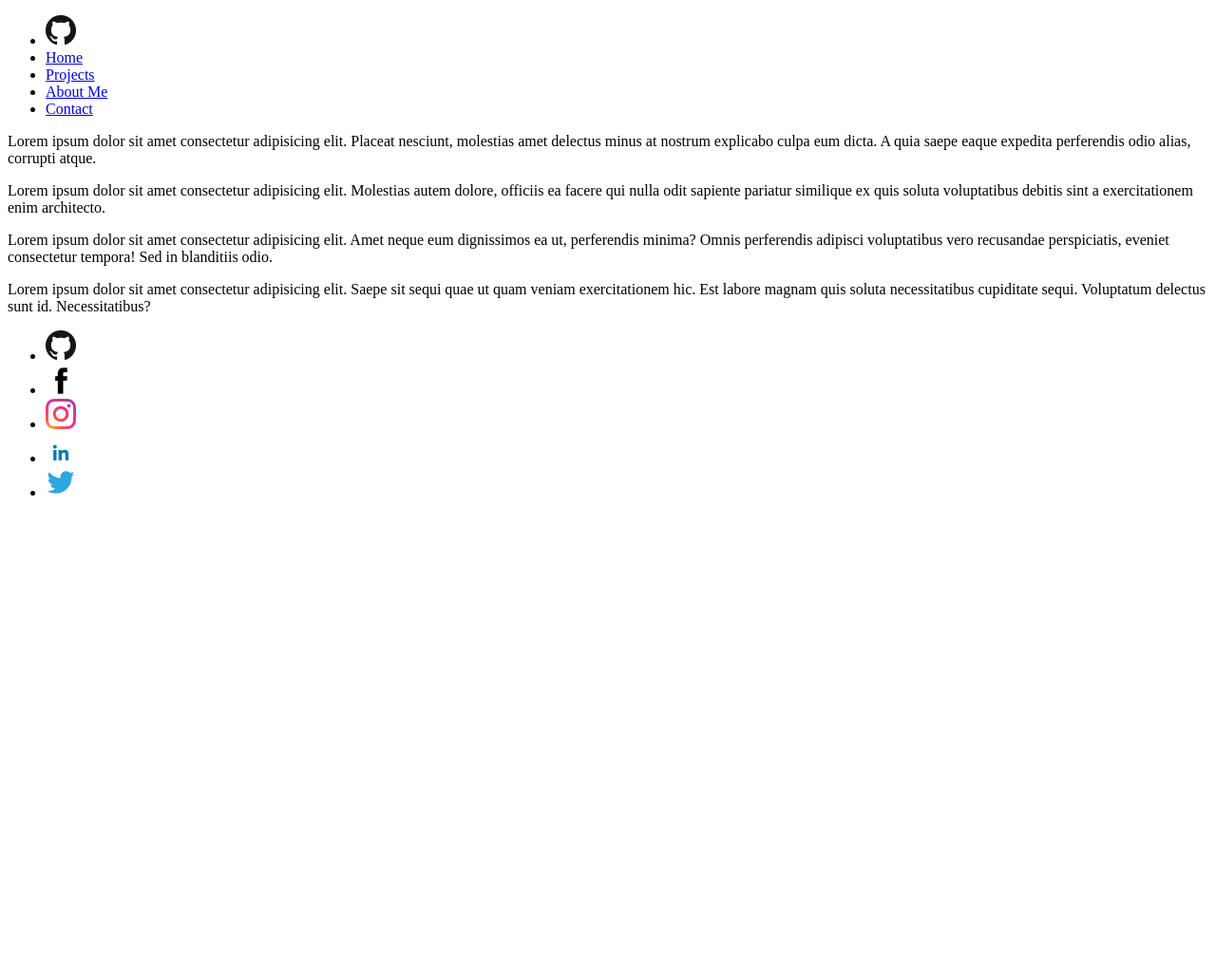
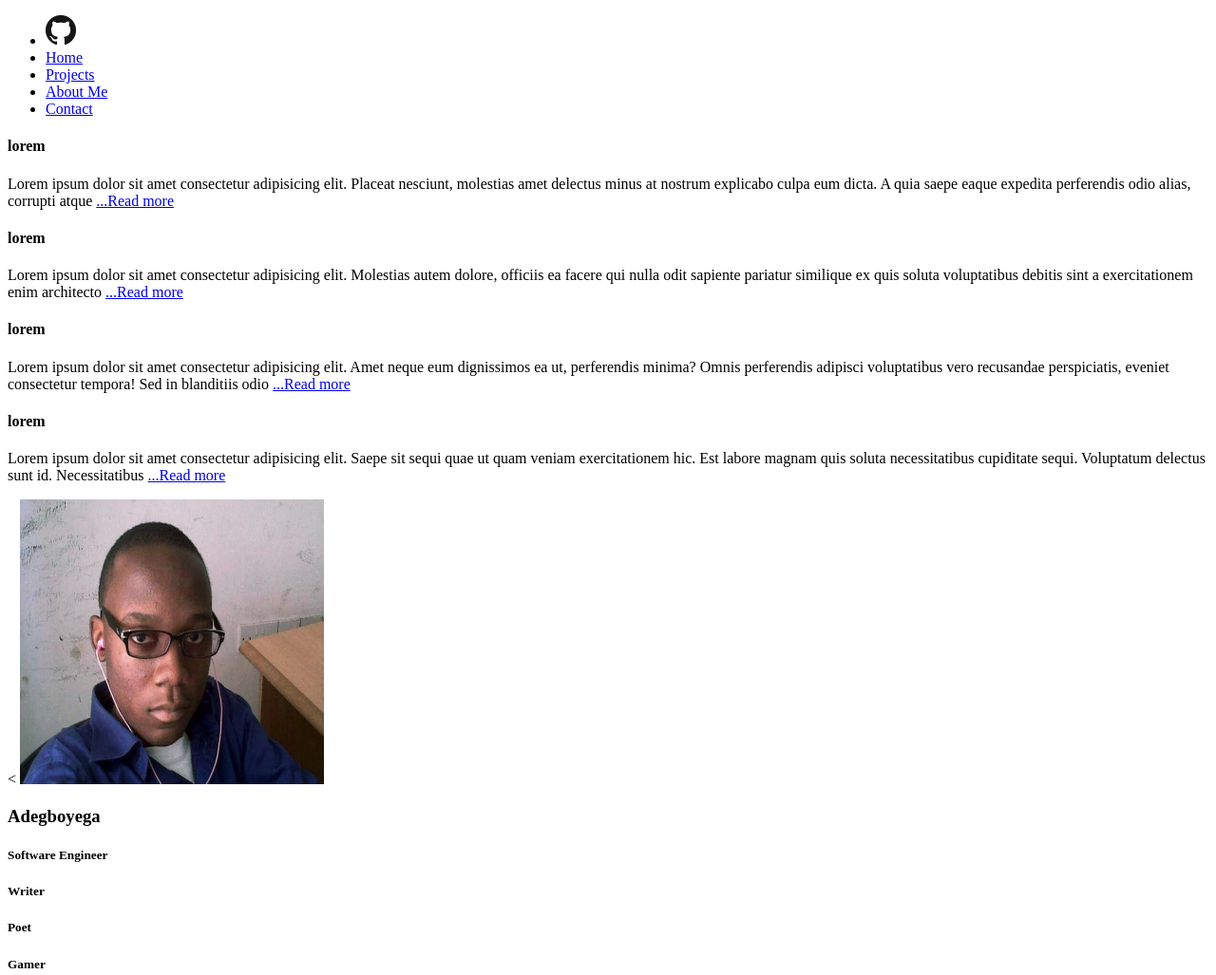
Before and after one commit to gboyega/My-portfolio, a plain HTML site: page Home.html in a window 1280 px wide. Shown: the top 1027 px of the page at 95% size. Before the commit the page ends 800 px from the top, so only its background shows below. Drawn offline with Linux system fonts and the light colour scheme.

Commit message:
completed home page

```diff
--- a/Home.html
+++ b/Home.html
@@ -20,18 +20,34 @@
     <!-- Add main section -->
     <main>
         <section>
-            <p>Lorem ipsum dolor sit amet consectetur adipisicing elit. Placeat nesciunt, molestias amet delectus minus at nostrum explicabo culpa eum dicta. A quia saepe eaque expedita perferendis odio alias, corrupti atque.</p>
+            <h4>lorem</h4>
+            <p>Lorem ipsum dolor sit amet consectetur adipisicing elit. Placeat nesciunt, molestias amet delectus minus at nostrum explicabo culpa eum dicta. A quia saepe eaque expedita perferendis odio alias, corrupti atque <a href="#">...Read more</a></p>
 
-            <p>Lorem ipsum dolor sit amet consectetur adipisicing elit. Molestias autem dolore, officiis ea facere qui nulla odit sapiente pariatur similique ex quis soluta voluptatibus debitis sint a exercitationem enim architecto.</p>
+            <h4>lorem</h4>
+            <p>Lorem ipsum dolor sit amet consectetur adipisicing elit. Molestias autem dolore, officiis ea facere qui nulla odit sapiente pariatur similique ex quis soluta voluptatibus debitis sint a exercitationem enim architecto <a href="#">...Read more</a></p>
 
-            <p>Lorem ipsum dolor sit amet consectetur adipisicing elit. Amet neque eum dignissimos ea ut, perferendis minima? Omnis perferendis adipisci voluptatibus vero recusandae perspiciatis, eveniet consectetur tempora! Sed in blanditiis odio.</p>
+            <h4>lorem</h4>
+            <p>Lorem ipsum dolor sit amet consectetur adipisicing elit. Amet neque eum dignissimos ea ut, perferendis minima? Omnis perferendis adipisci voluptatibus vero recusandae perspiciatis, eveniet consectetur tempora! Sed in blanditiis odio <a href="#">...Read more</a></p>
 
-            <p>Lorem ipsum dolor sit amet consectetur adipisicing elit. Saepe sit sequi quae ut quam veniam exercitationem hic. Est labore magnam quis soluta necessitatibus cupiditate sequi. Voluptatum delectus sunt id. Necessitatibus?</p>
+            <h4>lorem</h4>
+            <p>Lorem ipsum dolor sit amet consectetur adipisicing elit. Saepe sit sequi quae ut quam veniam exercitationem hic. Est labore magnam quis soluta necessitatibus cupiditate sequi. Voluptatum delectus sunt id. Necessitatibus <a href="#">...Read more</a></p>
         </section>
-        <aside></aside>
+
+        <aside>
+            <!-- Add picture --> <
+            <img src=".\img\me.png" alt="" width="320px" height="300px">
+
+            <!-- Add text -->
+            <h3>Adegboyega</h3>
+            <h5>Software Engineer</h5>
+            <h5>Writer</h5>
+            <h5>Poet</h5>
+            <h5>Gamer</h5>
+        </aside>
     </main>
-    <!-- Add picture -->
-    <!-- Add text -->
+
+
+
     <!-- Add footer -->
     <footer>
         <ul>
```
Also changed, not shown: img/me.png (added).
